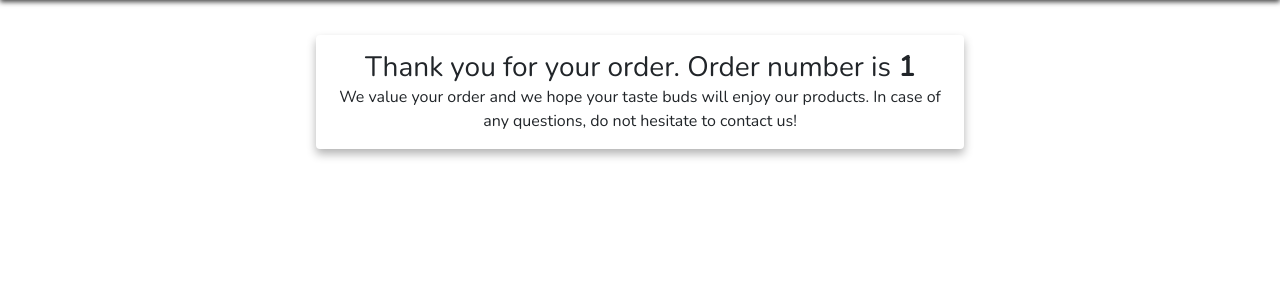
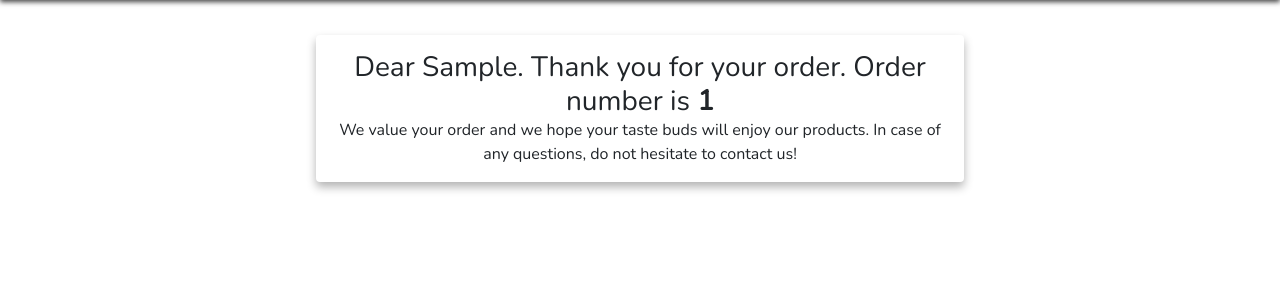
Before and after one commit to castobary/finesauces, a Django app: template templates/orders/order_created.html in a window 1280 px wide. Shown: the part 77-377 px from the top of the page. Run offline with Django 5.2, Linux system fonts and the light colour scheme; the template is opened without the code that fills it: values that come from a table or form of the project are taken from there, others are empty; a user stored in the database is signed in; tables that the repository leaves empty hold one stand-in row (values such as "Sample post"); parts of the project's set-up code (start-up, migrations or seed data) failed here and were passed over; some libraries are stand-ins or nearby versions.

Commit message:
it works

```diff
--- a/templates/orders/order_created.html
+++ b/templates/orders/order_created.html
@@ -5,7 +5,7 @@
 {% block content %}
 <div class="card shadow-custom border-0 col-lg-7 mx-auto mb-3">
  <div class="py-3">
-  <h3 class="text-center">Thank you for your order. Order number is
+  <h3 class="text-center">Dear {{user.first_name}}. Thank you for your order. Order number is
    <strong>{{ order.id }}</strong>
   </h3>
   <div class="text-center">
```
